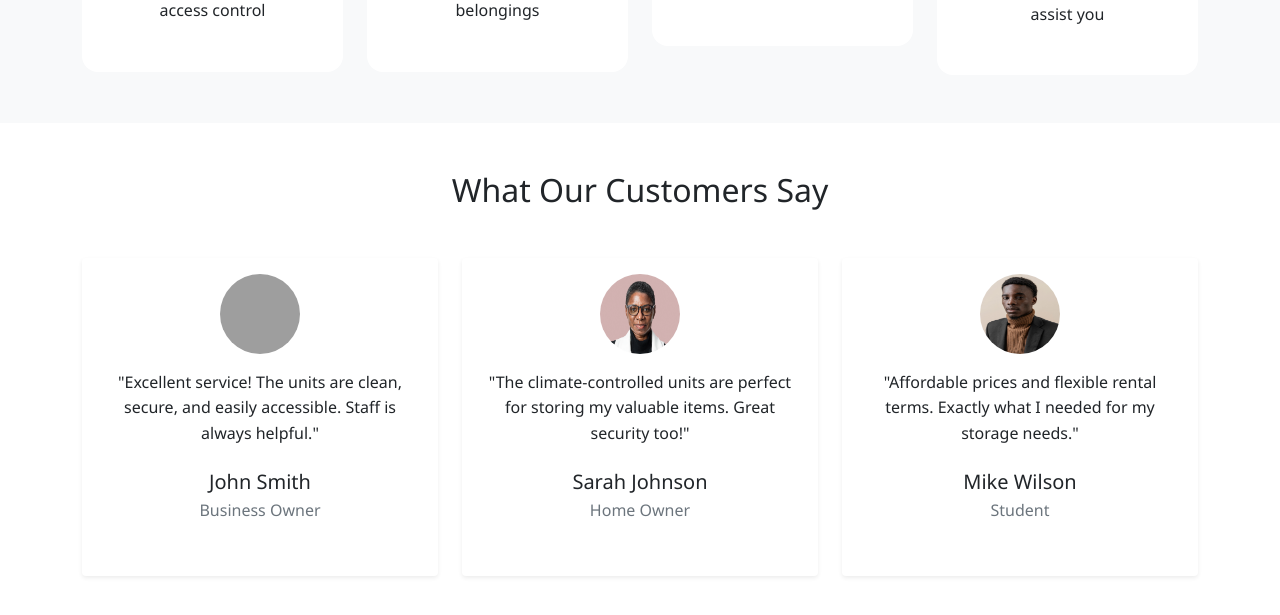
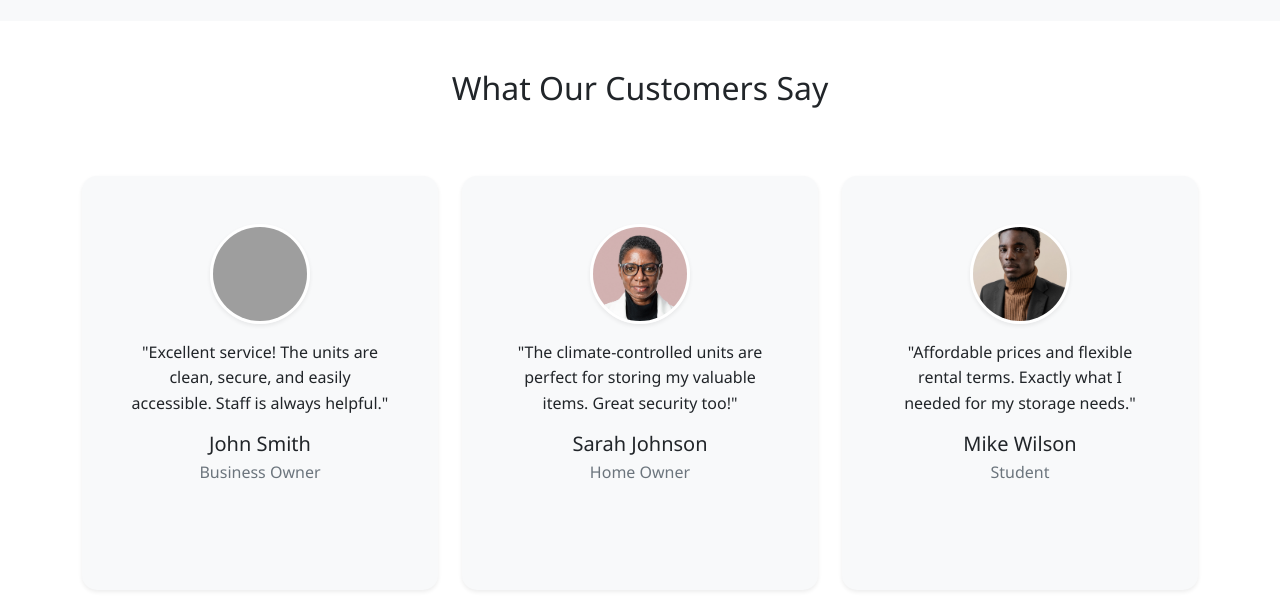
Before and after one commit to Esty-source/ssms, a PHP site: page /ssms/ in a window 1280 px wide. Shown: the part 1864-2479 px from the top of the page. Run offline with PHP 8.4, Linux system fonts and the light colour scheme; some libraries are stand-ins or nearby versions; grey boxes are pictures that could not be loaded.

Commit message:
modification in features section

```diff
--- a/assets/css/style.css
+++ b/assets/css/style.css
@@ -351,6 +351,37 @@
     border-radius: 50%;
     object-fit: cover;
     margin-bottom: 20px;
+}
+
+/* Testimonials Section Styling */
+.testimonials-section .testimonial-card {
+    display: flex;
+    flex-direction: column;
+    height: 100%;
+}
+
+.testimonials-section .testimonial-image {
+    width: 100px;
+    height: 100px;
+    object-fit: cover;
+    object-position: center;
+    border-radius: 50%;
+    margin: 0 auto 1rem;
+}
+
+.testimonials-section .testimonial-quote {
+    flex-grow: 1;
+    display: flex;
+    align-items: center;
+    margin-bottom: 1rem;
+}
+
+.testimonials-section .testimonial-name {
+    margin-bottom: 0.25rem;
+}
+
+.testimonials-section .testimonial-role {
+    color: var(--bs-gray-600);
 }
 
 /* Price Cards */
--- a/index.php
+++ b/index.php
@@ -221,28 +221,28 @@
             <div class="row g-4">
                 <div class="col-md-6 col-lg-3" data-aos="fade-up" data-aos-delay="100">
                     <div class="feature-card text-center">
-                        <img src="assets/images/security.jpg" class="rounded-circle mb-3" alt="24/7 Security" width="150" height="150">
+                    <i class="bi bi-shield-lock fs-1 text-primary"></i>
                         <h4>24/7 Security</h4>
                         <p>Round-the-clock surveillance and secure access control</p>
                     </div>
                 </div>
                 <div class="col-md-6 col-lg-3" data-aos="fade-up" data-aos-delay="200">
                     <div class="feature-card text-center">
-                        <img src="assets/images/climate.jpg" class="rounded-circle mb-3" alt="Climate Control" width="150" height="150">
+                    <i class="bi bi-thermometer-half fs-1 text-primary"></i>
                         <h4>Climate Control</h4>
                         <p>Temperature-controlled units to protect your belongings</p>
                     </div>
                 </div>
                 <div class="col-md-6 col-lg-3" data-aos="fade-up" data-aos-delay="300">
                     <div class="feature-card text-center">
-                        <img src="assets/images/access.jpg" class="rounded-circle mb-3" alt="Easy Access" width="150" height="150">
+                    <i class="bi bi-unlock fs-1 text-primary"></i>
                         <h4>Easy Access</h4>
                         <p>24/7 access with your personal security code</p>
                     </div>
                 </div>
                 <div class="col-md-6 col-lg-3" data-aos="fade-up" data-aos-delay="400">
                     <div class="feature-card text-center">
-                        <img src="assets/images/support.jpg" class="rounded-circle mb-3" alt="Customer Support" width="150" height="150">
+                    <i class="bi bi-headset fs-1 text-primary"></i>
                         <h4>Customer Support</h4>
                         <p>Dedicated team ready to assist you</p>
                     </div>
@@ -252,37 +252,43 @@
     </section>
 
     <!-- Testimonials Section -->
-    <section class="py-5">
+    <section class="py-5 testimonials-section">
         <div class="container">
             <h2 class="text-center mb-5" data-aos="fade-up">What Our Customers Say</h2>
             <div class="row g-4">
                 <div class="col-md-4" data-aos="fade-up" data-aos-delay="100">
-                    <div class="card h-100 shadow-sm">
+                    <div class="card h-100 shadow-sm testimonial-card">
                         <div class="card-body text-center">
-                            <img src="assets/images/testimonial1.jpg" class="rounded-circle mb-3" alt="Customer 1" width="80" height="80">
-                            <p class="mb-4">"Excellent service! The units are clean, secure, and easily accessible. Staff is always helpful."</p>
-                            <h5 class="mb-1">John Smith</h5>
-                            <p class="text-muted">Business Owner</p>
+                            <img src="assets/images/testimonial1.jpg" class="testimonial-image" alt="Customer 1">
+                            <div class="testimonial-quote">
+                                <p class="mb-0">"Excellent service! The units are clean, secure, and easily accessible. Staff is always helpful."</p>
+                            </div>
+                            <h5 class="testimonial-name mb-1">John Smith</h5>
+                            <p class="testimonial-role">Business Owner</p>
                         </div>
                     </div>
                 </div>
                 <div class="col-md-4" data-aos="fade-up" data-aos-delay="200">
-                    <div class="card h-100 shadow-sm">
+                    <div class="card h-100 shadow-sm testimonial-card">
                         <div class="card-body text-center">
-                            <img src="assets/images/testimonial2.jpg" class="rounded-circle mb-3" alt="Customer 2" width="80" height="80">
-                            <p class="mb-4">"The climate-controlled units are perfect for storing my valuable items. Great security too!"</p>
-                            <h5 class="mb-1">Sarah Johnson</h5>
-                            <p class="text-muted">Home Owner</p>
+                            <img src="assets/images/testimonial2.jpg" class="testimonial-image" alt="Customer 2">
+                            <div class="testimonial-quote">
+                                <p class="mb-0">"The climate-controlled units are perfect for storing my valuable items. Great security too!"</p>
+                            </div>
+                            <h5 class="testimonial-name mb-1">Sarah Johnson</h5>
+                            <p class="testimonial-role">Home Owner</p>
                         </div>
                     </div>
                 </div>
                 <div class="col-md-4" data-aos="fade-up" data-aos-delay="300">
-                    <div class="card h-100 shadow-sm">
+                    <div class="card h-100 shadow-sm testimonial-card">
                         <div class="card-body text-center">
-                            <img src="assets/images/testimonial3.jpg" class="rounded-circle mb-3" alt="Customer 3" width="80" height="80">
-                            <p class="mb-4">"Affordable prices and flexible rental terms. Exactly what I needed for my storage needs."</p>
-                            <h5 class="mb-1">Mike Wilson</h5>
-                            <p class="text-muted">Student</p>
+                            <img src="assets/images/testimonial3.jpg" class="testimonial-image" alt="Customer 3">
+                            <div class="testimonial-quote">
+                                <p class="mb-0">"Affordable prices and flexible rental terms. Exactly what I needed for my storage needs."</p>
+                            </div>
+                            <h5 class="testimonial-name mb-1">Mike Wilson</h5>
+                            <p class="testimonial-role">Student</p>
                         </div>
                     </div>
                 </div>
--- /dev/null
+++ b/index.txt
@@ -0,0 +1 @@
+<img src="assets/images/support.jpg" class="rounded-circle mb-3" alt="Customer Support" width="150" height="150">
```
